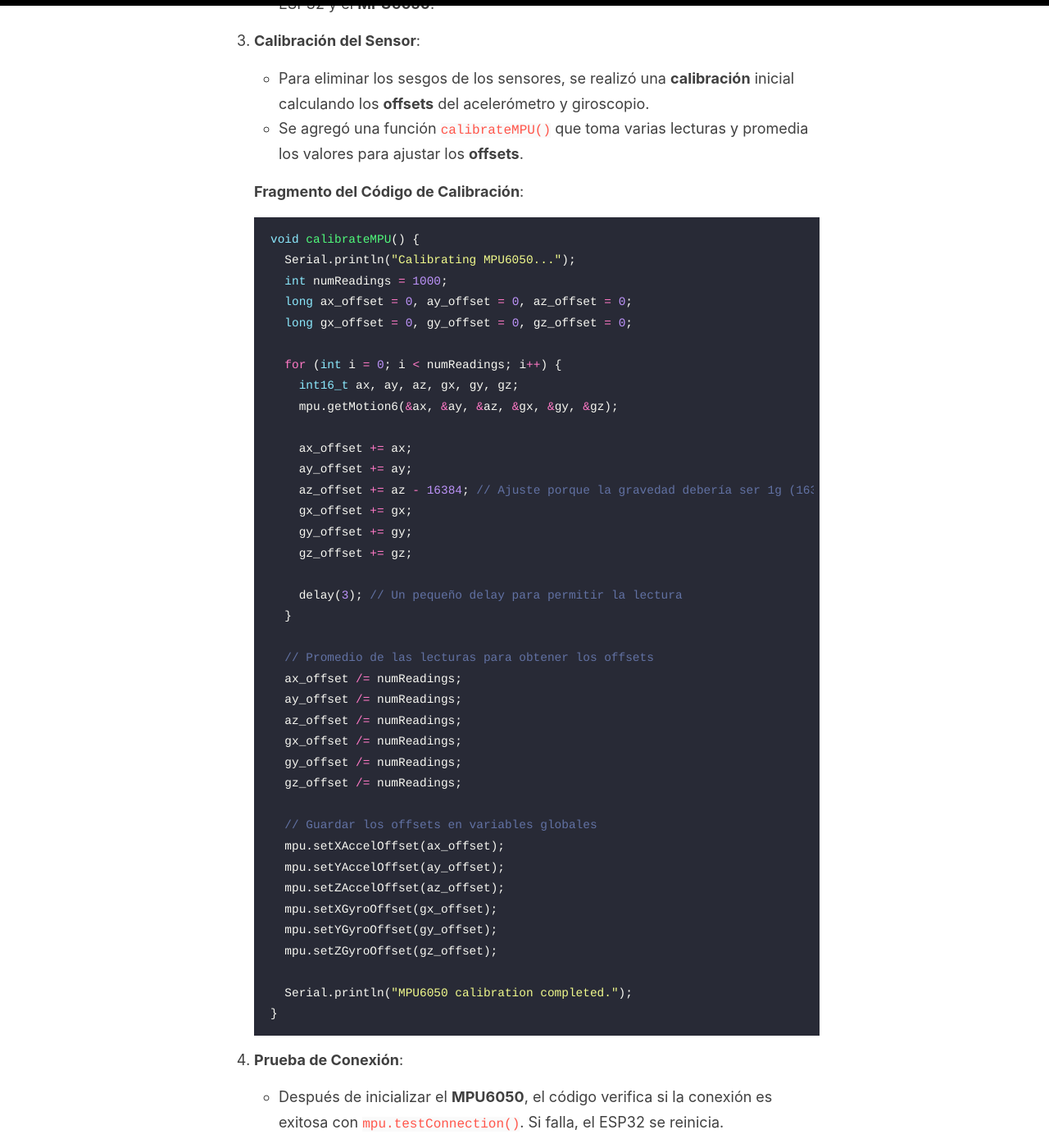
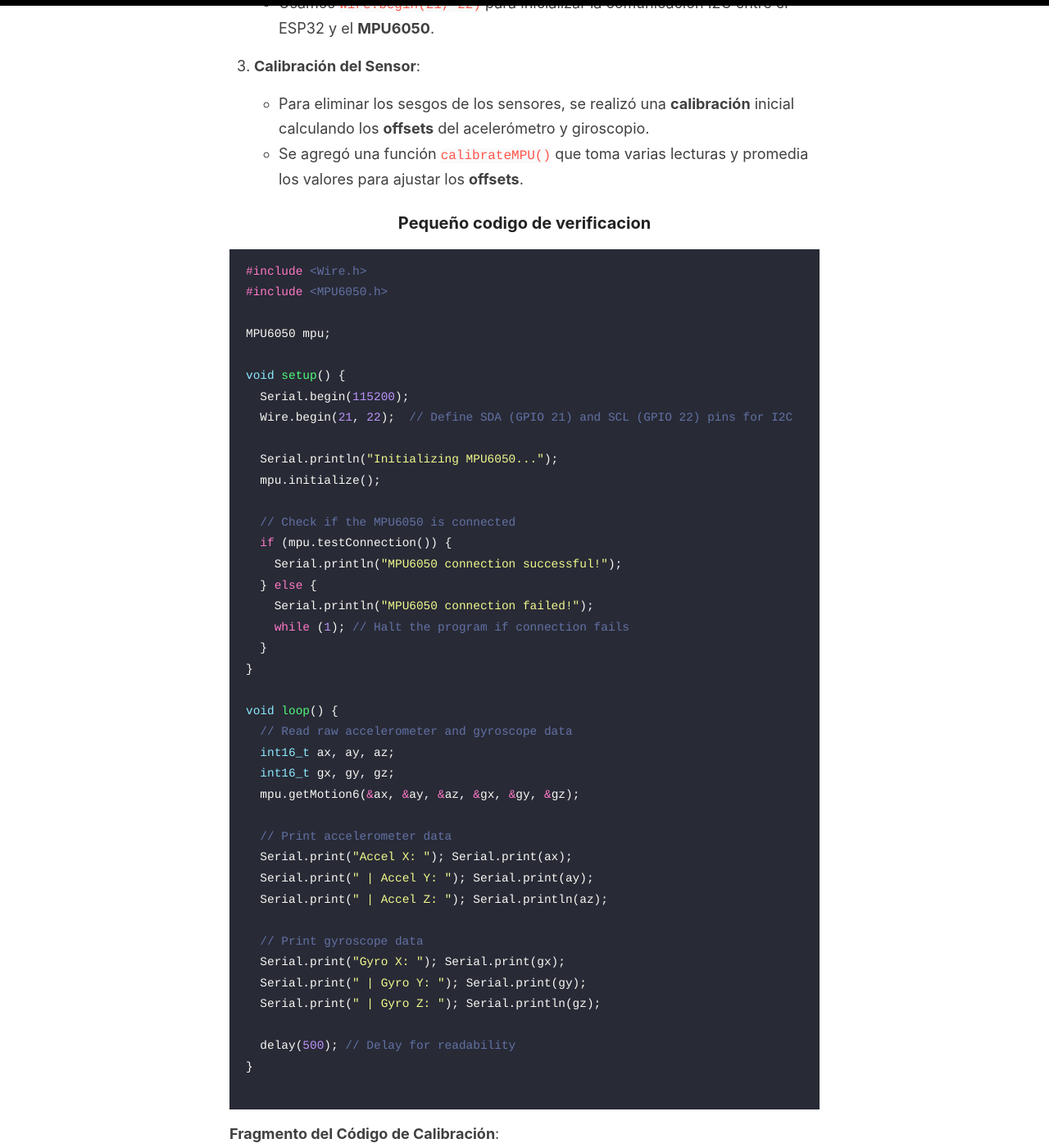
Before and after one commit to ethelpoe/ethelpoe.github.io, a Jekyll site: the page built from _posts/2019-2-13-My First FPV Drone.md, in a window 1280 px wide and 1400 px high, scrolled down 4757 px. Shown: the whole window at 82% size. Built offline with Jekyll 4.4.1, drawn with Linux system fonts in a browser that asks for light colours; our own code applies the rules of GitHub Pages for plain Markdown files; some of the changed text lies outside the part shown.

Commit message:
Update 2019-2-13-My First FPV Drone.md

````diff
--- a/_posts/2019-2-13-My First FPV Drone.md
+++ b/_posts/2019-2-13-My First FPV Drone.md
@@ -135,6 +135,7 @@ Conectar y verificar la fuente de alimentación para el ESP32 y los motores.
 
 - **MPU6050** (Sensor de acelerómetro y giroscopio)
 - **ESP32**
+- **MPU6050 by Electronic Cats - Library for Arduino**
 
 ### Objetivo:
 
@@ -157,6 +158,51 @@ Conectar el sensor **MPU6050** al ESP32 y calibrarlo para obtener datos precisos
 
    - Para eliminar los sesgos de los sensores, se realizó una **calibración** inicial calculando los **offsets** del acelerómetro y giroscopio.
    - Se agregó una función `calibrateMPU()` que toma varias lecturas y promedia los valores para ajustar los **offsets**.
+
+### Pequeño codigo de verificacion
+
+```c++
+#include <Wire.h>
+#include <MPU6050.h>
+
+MPU6050 mpu;
+
+void setup() {
+  Serial.begin(115200);
+  Wire.begin(21, 22);  // Define SDA (GPIO 21) and SCL (GPIO 22) pins for I2C
+
+  Serial.println("Initializing MPU6050...");
+  mpu.initialize();
+
+  // Check if the MPU6050 is connected
+  if (mpu.testConnection()) {
+    Serial.println("MPU6050 connection successful!");
+  } else {
+    Serial.println("MPU6050 connection failed!");
+    while (1); // Halt the program if connection fails
+  }
+}
+
+void loop() {
+  // Read raw accelerometer and gyroscope data
+  int16_t ax, ay, az;
+  int16_t gx, gy, gz;
+  mpu.getMotion6(&ax, &ay, &az, &gx, &gy, &gz);
+
+  // Print accelerometer data
+  Serial.print("Accel X: "); Serial.print(ax);
+  Serial.print(" | Accel Y: "); Serial.print(ay);
+  Serial.print(" | Accel Z: "); Serial.println(az);
+
+  // Print gyroscope data
+  Serial.print("Gyro X: "); Serial.print(gx);
+  Serial.print(" | Gyro Y: "); Serial.print(gy);
+  Serial.print(" | Gyro Z: "); Serial.println(gz);
+
+  delay(500); // Delay for readability
+}
+
+```
 
    **Fragmento del Código de Calibración**:
 
````
